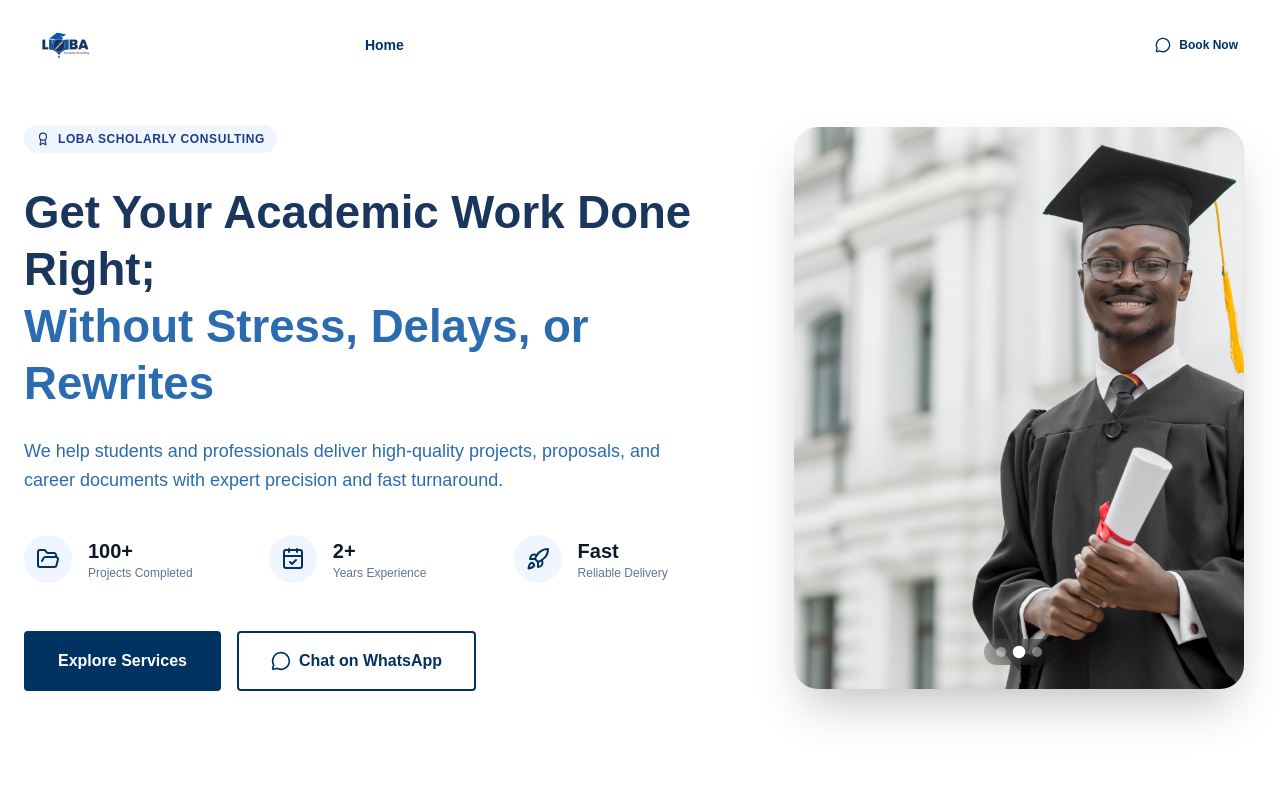
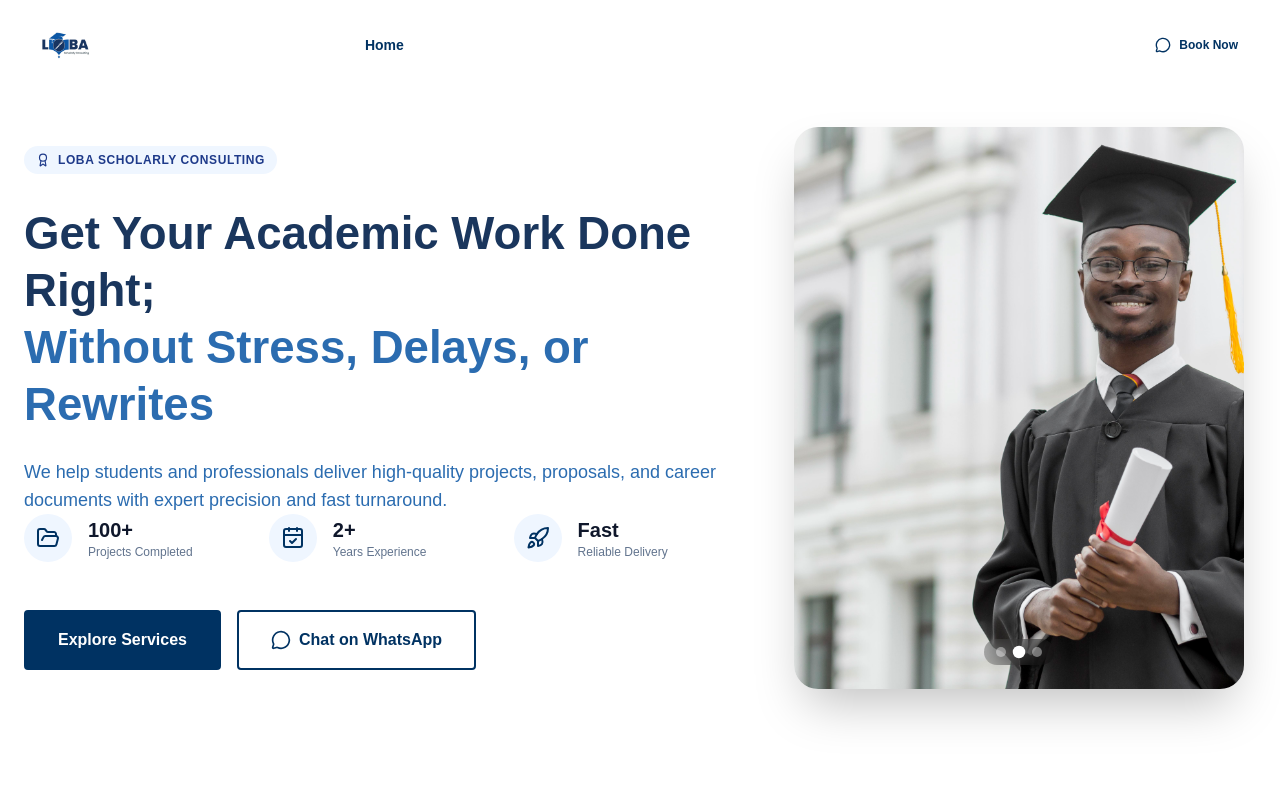
Before and after one commit to Vic-Tris/Loba, a React (Vite) app: page / in a window 1280 px wide. Shown: the top 800 px of the page. Built offline with nearby package versions, Linux system fonts and the light colour scheme.

Commit message:
incoming

```diff
--- a/src/components/home/Hero.tsx
+++ b/src/components/home/Hero.tsx
@@ -40,7 +40,7 @@ export function Hero() {
               <span className="text-[#2B6CB0] ">Without Stress, Delays, or Rewrites</span>
             </h1>
 
-            <p className="text-lg text-[#2B6CB0] mb-10 max-w-2xl leading-relaxed">
+            <p className="text-lg text-[#2B6CB0] ">
               We help students and professionals deliver high-quality projects, proposals, and career documents with expert precision and fast turnaround.
             </p>
 
```
